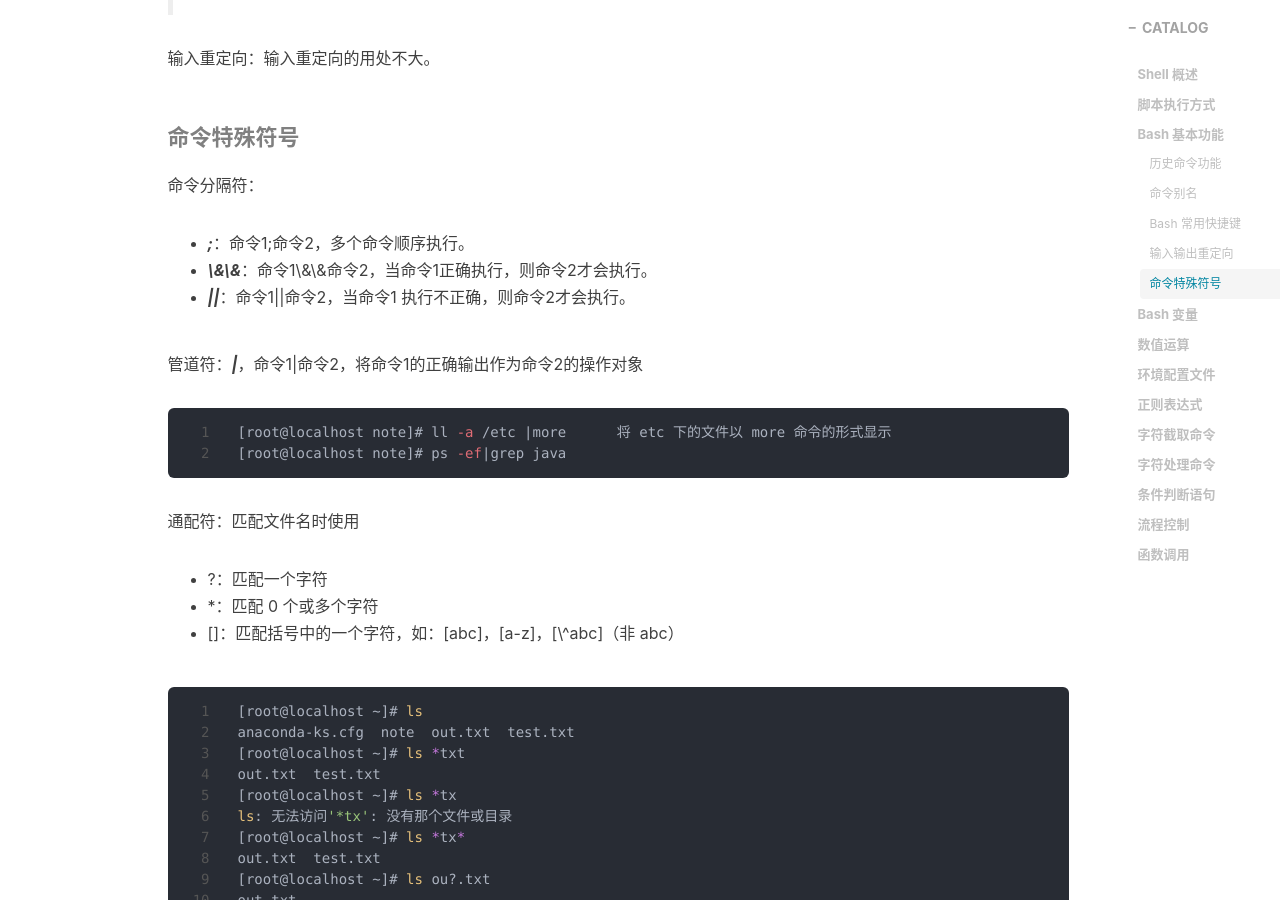
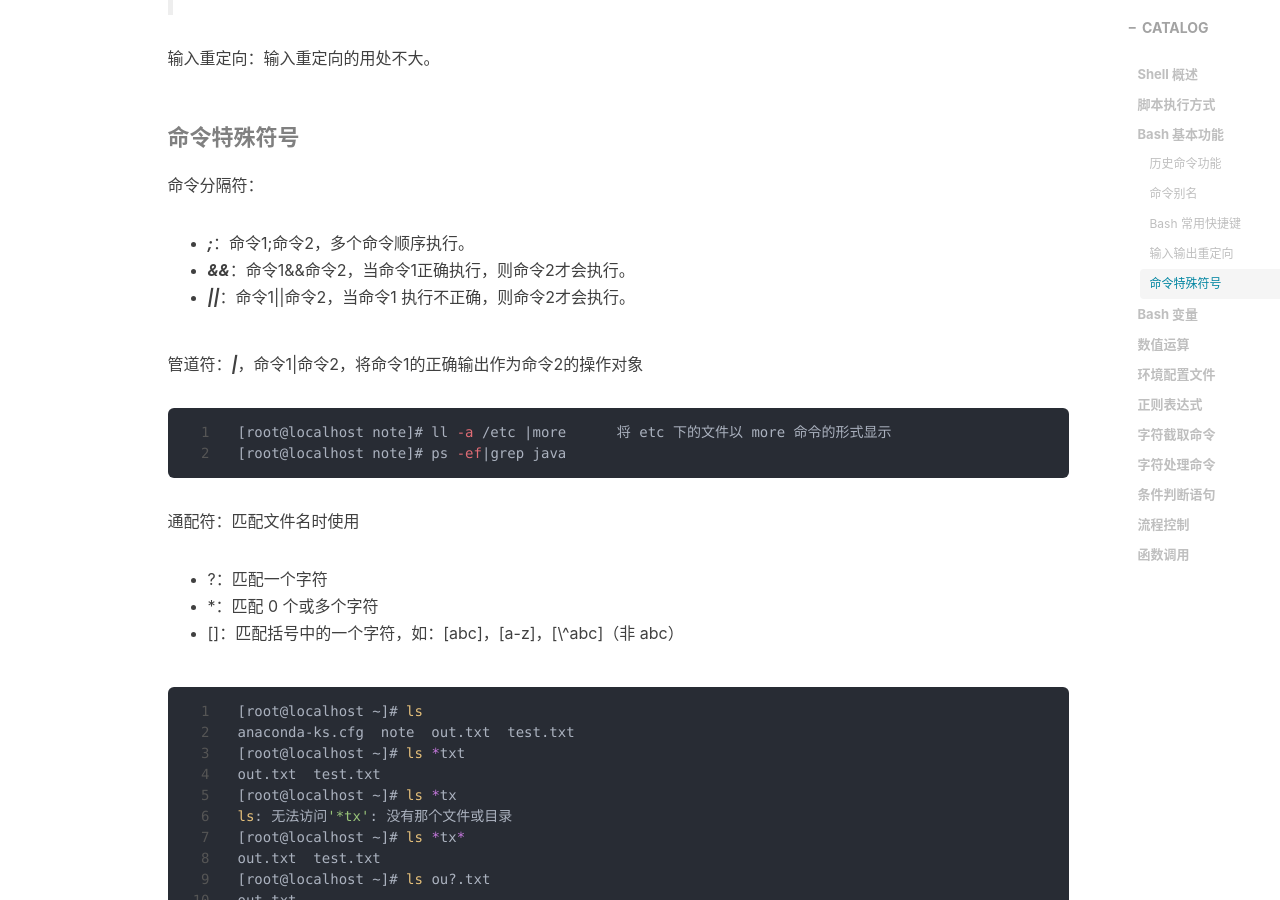
Before and after one commit to starstar214/hexbook, a Jekyll site: the page built from docs/_posts/linux/2020-10-18-shell-programing.md, in a window 1280 px wide and 900 px high, scrolled down 6255 px. Built offline with Jekyll 4.4.1, drawn with Linux system fonts in a browser that asks for light colours; nearby versions of some CDN libraries; comment, search, counter and statistics services are not loaded.

Commit message:
修改特殊字符

```diff
--- a/docs/_posts/linux/2020-10-18-shell-programing.md
+++ b/docs/_posts/linux/2020-10-18-shell-programing.md
@@ -253,7 +253,7 @@ Linux 支持为命令起一个别名，通过调用别名去调用原始命令
 命令分隔符：
 
 - ***;***：命令1;命令2，多个命令顺序执行。
-- ***\&\&***：命令1\&\&命令2，当命令1正确执行，则命令2才会执行。
+- ***&&***：命令1&&命令2，当命令1正确执行，则命令2才会执行。
 - ***\|\|***：命令1\|\|命令2，当命令1 执行不正确，则命令2才会执行。
 
 管道符：***\|***，命令1\|命令2，将命令1的正确输出作为命令2的操作对象
```
